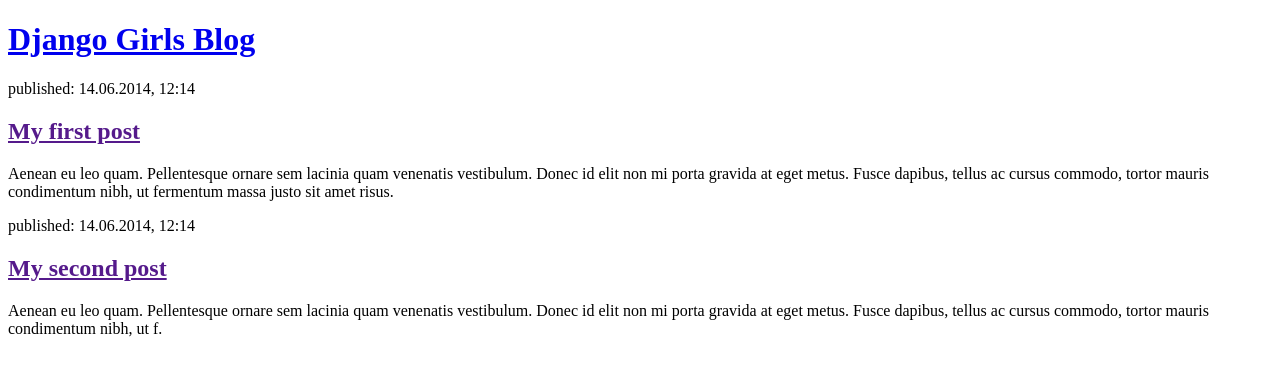
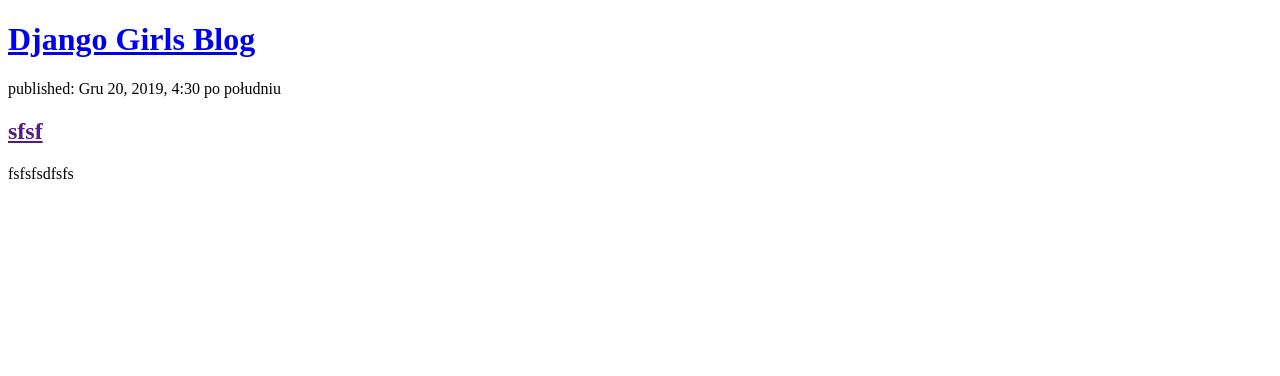
Before and after one commit to rucpata/blog-I, a Django app: page / in a window 1280 px wide. Shown: the top 376 px of the page. Run offline with Django 3.2, Linux system fonts and the light colour scheme; data comes from the database, SQL or seed files in the repository.

Commit message:
modified templates to display posts from datebase.

```diff
--- a/blog/templates/blog/post_list.html
+++ b/blog/templates/blog/post_list.html
@@ -11,19 +11,11 @@
 
 {% for post in posts %}
     <div>
-        <p>published: 14.06.2014, 12:14 </p>
-        <h2><a href = "">My first post</a></h2>
-        <p>Aenean eu leo quam. Pellentesque ornare sem lacinia quam venenatis vestibulum. Donec id elit non mi
-            porta gravida at eget metus. Fusce dapibus, tellus ac cursus commodo, tortor mauris condimentum nibh,
-            ut fermentum massa justo sit amet risus.</p>
+        <p>published: {{ post.published_date }} </p>
+        <h2><a href = "">{{ post.title }}</a></h2>
+        <p>{{ post.text|linebreaksbr }}</p>
     </div>
 {% endfor %}
-    <div>
-        <p>published: 14.06.2014, 12:14</p>
-            <h2><a href="">My second post</a></h2>
-            <p>Aenean eu leo quam. Pellentesque ornare sem lacinia quam venenatis vestibulum. Donec id elit non
-                mi porta gravida at eget metus. Fusce dapibus, tellus ac cursus commodo, tortor mauris condimentum
-                nibh, ut f.</p>
-    </div>
+
 </body>
 </html>
```
